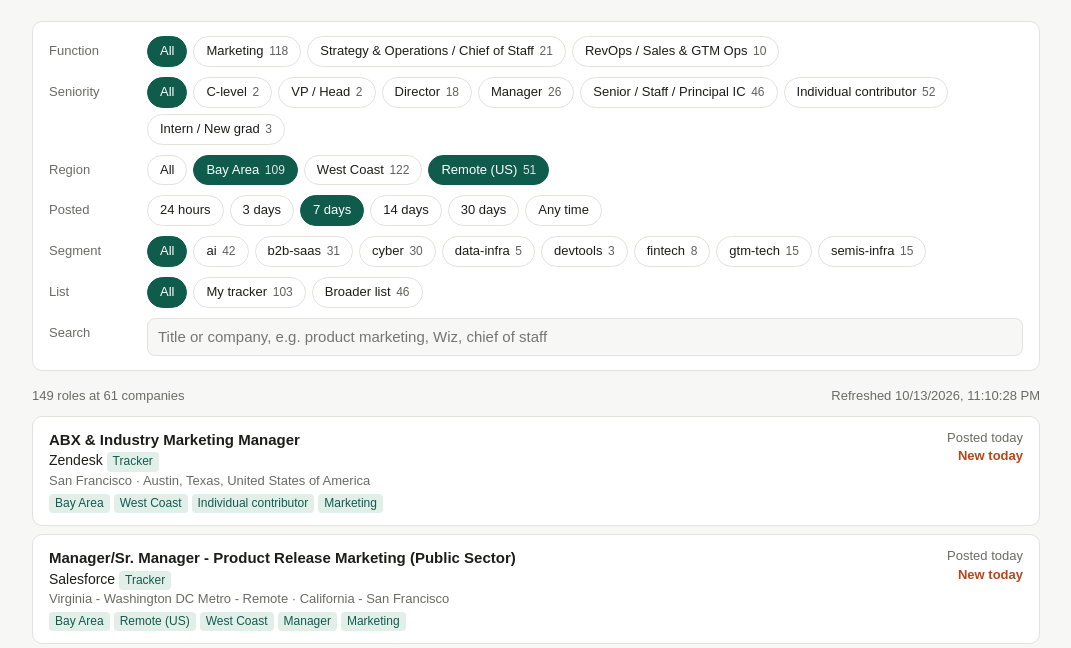
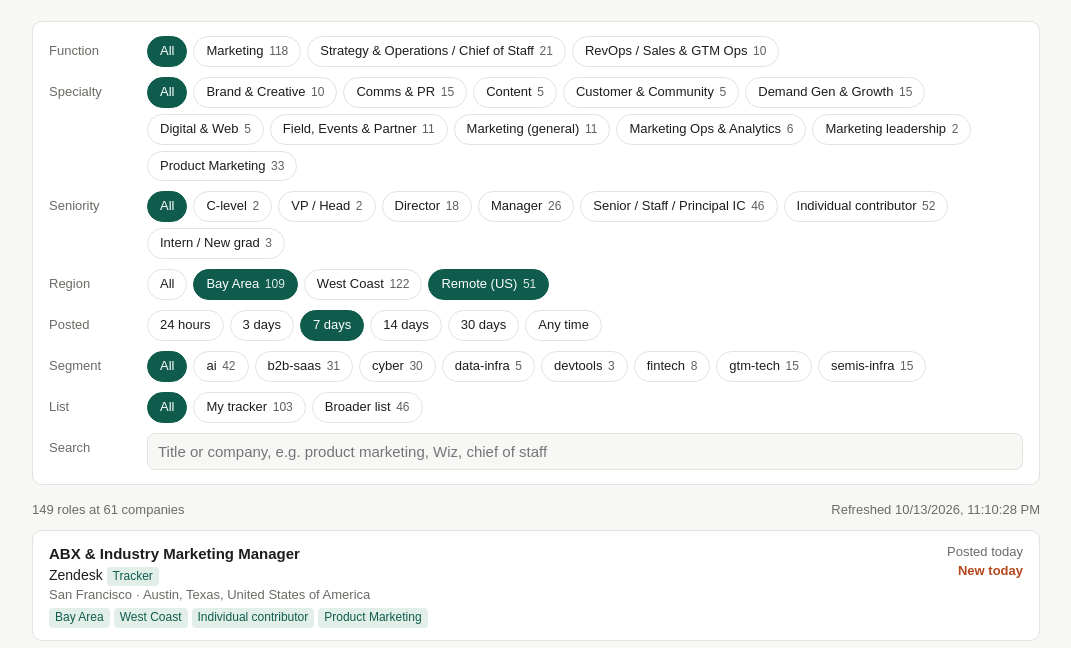
Before and after one commit to glalegre-ctrl/GTM-radar, a plain HTML site: page docs/index.html in a window 1280 px wide. Shown: the part 90-738 px from the top of the page, without its empty margins (104-1175 px from the left). Drawn offline with Linux system fonts and the light colour scheme.

Commit message:
Add files via upload

```diff
--- a/docs/index.html
+++ b/docs/index.html
@@ -68,6 +68,7 @@
 <main>
   <section class="filters" aria-label="Filters">
     <div class="row"><span class="label">Function</span><span id="f-fn"></span></div>
+    <div class="row" id="row-spec"><span class="label">Specialty</span><span id="f-spec"></span></div>
     <div class="row"><span class="label">Seniority</span><span id="f-sen"></span></div>
     <div class="row"><span class="label">Region</span><span id="f-region"></span></div>
     <div class="row"><span class="label">Posted</span><span id="f-posted"></span></div>
@@ -93,11 +94,12 @@
 const REGION_LABELS = {"bay-area":"Bay Area","west-coast":"West Coast","remote-us":"Remote (US)"};
 const POSTED = [["1","24 hours"],["3","3 days"],["7","7 days"],["14","14 days"],["30","30 days"],["all","Any time"]];
 const SRC_LABELS = {"tracker":"My tracker","broad":"Broader list"};
-const MULTI = ["fn","sen","region","seg","src"];
+const MULTI = ["fn","spec","sen","region","seg","src"];
+let SPEC_LABELS = {};
 const PAGE = 100;
 
 // Empty selection means "all". Defaults: every function and level, Bay Area + remote, last 7 days.
-const DEFAULTS = { fn: [], sen: [], region: ["bay-area","remote-us"], posted: ["7"], seg: [], src: [] };
+const DEFAULTS = { fn: [], spec: [], sen: [], region: ["bay-area","remote-us"], posted: ["7"], seg: [], src: [] };
 
 const params = new URLSearchParams(location.search);
 const state = {};
@@ -110,6 +112,8 @@
 let DATA = { roles: [] };
 let SEG_LABELS = {};
 
+// A repost counts as recent activity, so it shows up under "Posted in the last N days"
+function latest(r) { return r.reposted && (!r.posted || r.reposted > r.posted.slice(0, 10)) ? r.reposted : r.posted; }
 function daysAgo(iso) {
   if (!iso) return Infinity;
   return (Date.now() - new Date(iso).getTime()) / 86400000;
@@ -128,11 +132,12 @@
   const maxDays = state.posted[0] === "all" ? Infinity : Number(state.posted[0] || 7);
   const q = state.q.trim().toLowerCase();
   return (skip === "fn" || !state.fn.length || state.fn.includes(r.fn)) &&
+    (skip === "spec" || !state.spec.length || state.spec.includes(r.spec)) &&
     (skip === "sen" || !state.sen.length || state.sen.includes(r.sen)) &&
     (skip === "region" || !state.region.length || r.regions.some(x => state.region.includes(x))) &&
     (skip === "seg" || !state.seg.length || state.seg.includes(r.segment)) &&
     (skip === "src" || !state.src.length || state.src.includes(r.source)) &&
-    (skip === "posted" || daysAgo(r.posted) <= maxDays) &&
+    (skip === "posted" || daysAgo(latest(r)) <= maxDays) &&
     (!q || (r.title + " " + r.company).toLowerCase().includes(q));
 }
 
@@ -143,7 +148,7 @@
   if (!single) {
     for (const r of DATA.roles) {
       if (!matches(r, key)) continue;
-      const vals = key === "region" ? r.regions : [key === "fn" ? r.fn : key === "sen" ? r.sen : key === "seg" ? r.segment : r.source];
+      const vals = key === "region" ? r.regions : [key === "fn" ? r.fn : key === "spec" ? r.spec : key === "sen" ? r.sen : key === "seg" ? r.segment : r.source];
       for (const v of vals) counts[v] = (counts[v] || 0) + 1;
     }
   }
@@ -180,6 +185,8 @@
 function render() {
   syncURL();
   chipRow("fn", Object.entries(FN_LABELS));
+  chipRow("spec", Object.entries(SPEC_LABELS));
+  document.getElementById("row-spec").style.display = Object.keys(SPEC_LABELS).length ? "" : "none";
   chipRow("sen", Object.entries(SEN_LABELS));
   chipRow("region", Object.entries(REGION_LABELS));
   chipRow("posted", POSTED, true);
@@ -199,11 +206,12 @@
         <a href="${esc(r.url)}" target="_blank" rel="noopener">${esc(r.title)}</a>
         <div class="company">${esc(r.company)}${r.source === "tracker" ? ' <span class="tag">Tracker</span>' : ""}</div>
         <div class="meta">${esc(r.locations.join(" · "))}</div>
-        <div>${r.regions.map(x => `<span class="tag">${esc(REGION_LABELS[x] || x)}</span>`).join("")}<span class="tag">${esc(SEN_LABELS[r.sen] || r.sen)}</span><span class="tag">${esc(FN_LABELS[r.fn] || r.fn)}</span></div>
+        <div>${r.regions.map(x => `<span class="tag">${esc(REGION_LABELS[x] || x)}</span>`).join("")}<span class="tag">${esc(SEN_LABELS[r.sen] || r.sen)}</span><span class="tag">${esc(r.spec || FN_LABELS[r.fn] || r.fn)}</span></div>
       </div>
       <div class="right">
         Posted ${ago(r.posted)}<br>
-        ${r.first_seen === today ? '<span class="new">New today</span>' : "First seen " + esc(r.first_seen)}
+        ${r.reposted ? `<span class="new">Reposted ${r.reposted === today ? "today" : esc(r.reposted)}</span><br>` : ""}
+        ${r.first_seen === today && !r.reposted ? '<span class="new">New today</span>' : r.first_seen === today ? "" : "First seen " + esc(r.first_seen)}
       </div>
     </article>`).join("") +
     (rows.length > shown ? `<button class="more" type="button" id="more">Show ${Math.min(PAGE, rows.length - shown)} more of ${(rows.length - shown).toLocaleString()} remaining</button>` : "");
@@ -225,6 +233,8 @@
     if (d.seniorities) SEN_LABELS = d.seniorities;
     // Older data files (before every function was tracked) have no fn/sen on some roles
     for (const r of d.roles) { r.fn = r.fn || "other"; r.sen = r.sen || "ic"; }
+    const specs = [...new Set(d.roles.map(r => r.spec).filter(Boolean))].sort();
+    SPEC_LABELS = Object.fromEntries(specs.map(s => [s, s]));
     const segs = [...new Set(d.roles.map(r => r.segment).filter(Boolean))].sort();
     SEG_LABELS = Object.fromEntries(segs.map(s => [s, s]));
     document.getElementById("sub").textContent =
```
